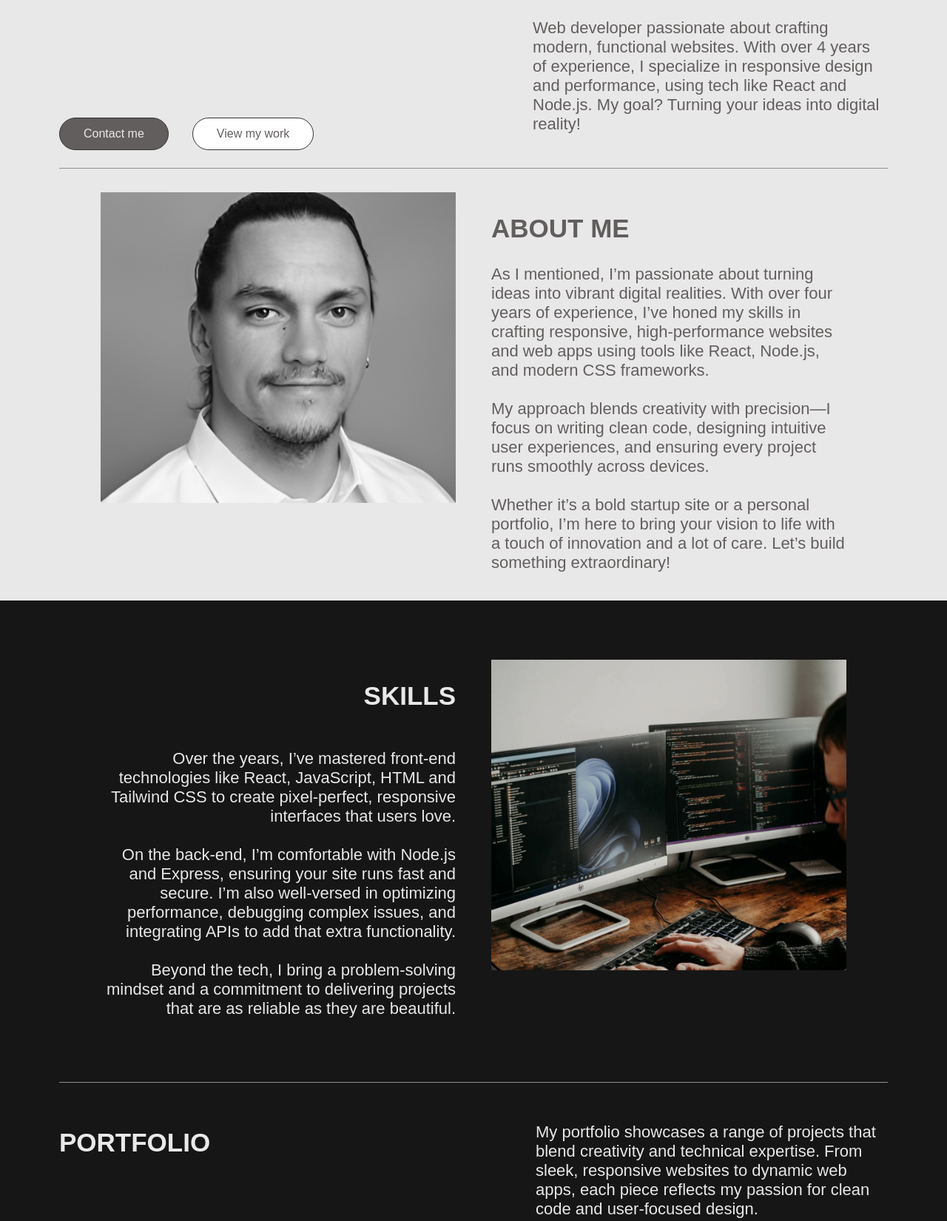
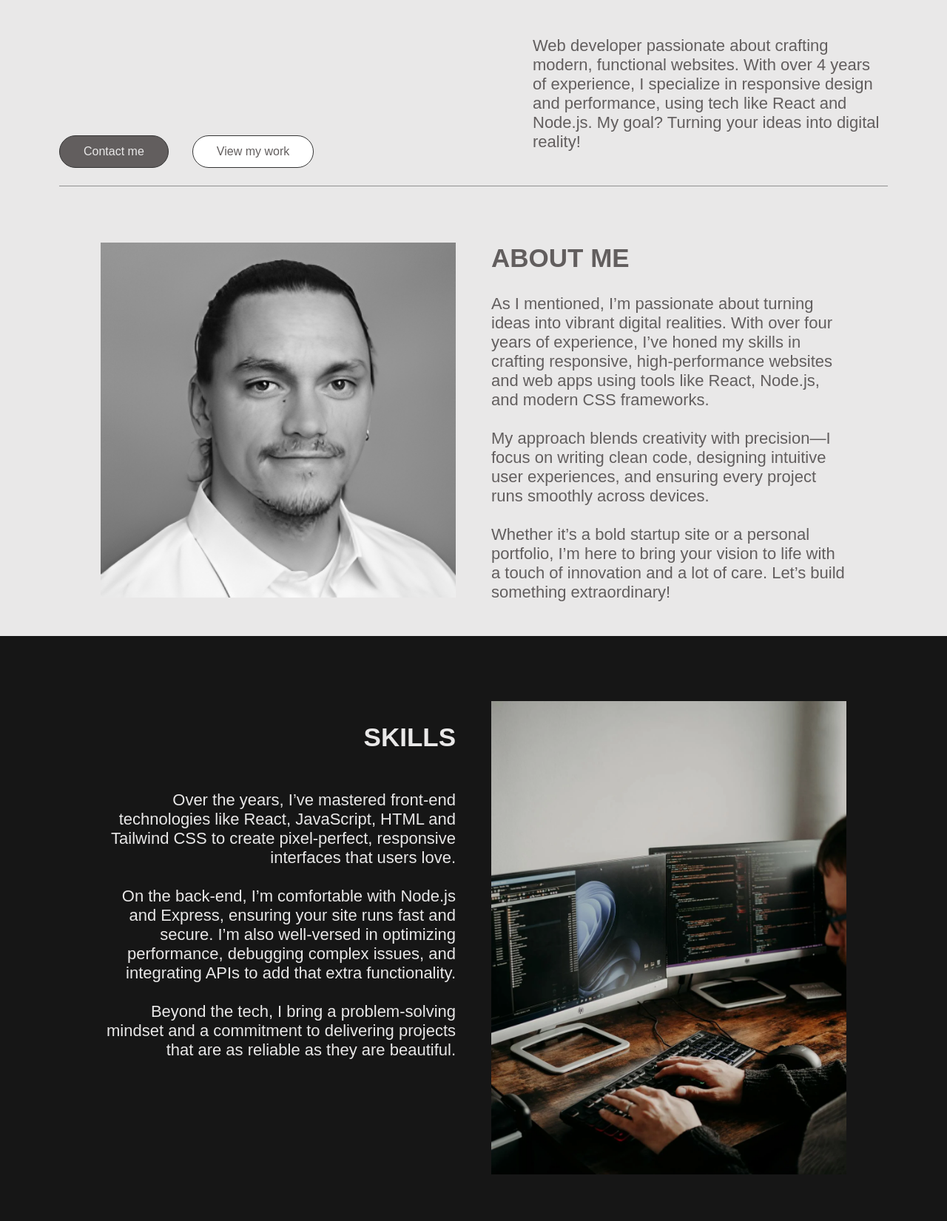
Before and after one commit to dariojularic/Portfolio_website, a website: page public/index.html in a window 1280 px wide. Shown: the part 1023-2674 px from the top of the page at 74% size. Drawn offline with Linux system fonts and the light colour scheme.

Commit message:
Add style

```diff
--- a/public/index.html
+++ b/public/index.html
@@ -12,7 +12,8 @@
   </head>
   <body>
     <header>
-      <div class="nav-container">
+      <section>
+        <!-- <div class="nav-container"> -->
           <nav>
             <div class="logo-and-mode-container">
               <svg
@@ -108,7 +109,8 @@
               <li class="contact-nav-btn">CONTACT</li>
             </ul>
           </nav>
-      </div>
+        <!-- </div> -->
+      </section>
     </header>
 
     <main>
--- a/public/style.css
+++ b/public/style.css
@@ -1,6 +1,10 @@
 @import url('https://fonts.googleapis.com/css2?family=Instrument+Serif&display=swap');
 
 /* Gobal styling */
+
+* {
+  box-sizing: border-box;
+}
 
 :root {
   --primary-color: #625E5E;
@@ -41,10 +45,10 @@ p {
   font-size: 22px;
 }
 
-.nav-container {
+/* .nav-container {
   padding: 16px 80px;
   box-sizing: border-box;
-}
+} */
 /* Navigation */
 
 nav {
@@ -82,7 +86,7 @@ li:hover {
 }
 
 section {
-  padding: 16px 80px;
+  padding: 24px 80px;
   box-sizing: border-box;
 }
 
@@ -136,7 +140,6 @@ section {
 .container--about {
   display: flex;
   gap: 48px;
-  /* padding: 64px 0; */
 }
 
 .about-img-container {
@@ -147,9 +150,12 @@ section {
 
 .about-img {
   filter: grayscale(100%);
-  width: 480px;
-  height: 420px;
-  object-fit: cover;
+  /* width: 480px; */
+  width: 100%;
+  max-width: 480px;
+  /* height: 420px; */
+  object-fit: contain;
+  /* object-fit: cover; */
 }
 
 .about-details-container {
@@ -157,7 +163,7 @@ section {
 }
 
 .about--paragraph {
-  width: 480px;
+  max-width: 480px;
 }
 
 /* Skills section */
@@ -181,13 +187,14 @@ section {
 }
 
 .skills-img {
-  object-fit: cover;
-  width: 480px;
-  height: 420px;
+  object-fit: contain;
+  width: 100%;
+  max-width: 480px;
+  /* height: 420px; */
 }
 
 .skills-paragraph {
-  width: 480px;
+  max-width: 480px;
   text-align: right;
 }
 
@@ -328,6 +335,7 @@ address i:hover {
   .hero--paragraph, .about--paragraph, .skills-paragraph, .portfolio-description-paragraph, .contact-paragraph, article p {
     width: 100%;
     text-align: justify;
+    max-width: none;
   }
 
   /* About section mobile */
```
Lines whose indentation alone changed are shown as unchanged.
